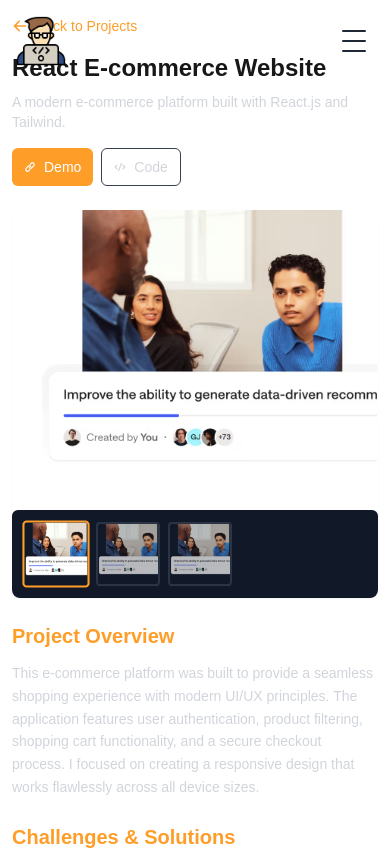
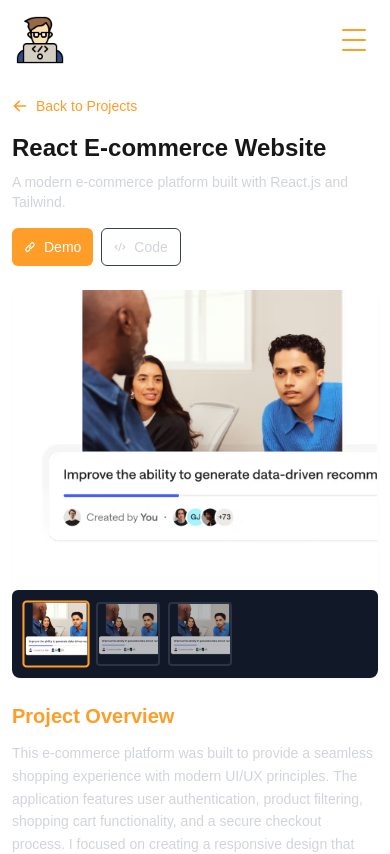
Before and after one commit to Adityo-dev/my-portfolio-2.0, a Next.js app: page /projects/1 in a window 390 px wide. Shown: the top 854 px of the page. Built offline with nearby package versions, Linux system fonts and the light colour scheme; a web font is replaced by a local one.

Commit message:
Add Home, About, Work, Services, contact responsive  90% [DONE]

```diff
--- a/src/app/page.js
+++ b/src/app/page.js
@@ -8,13 +8,13 @@ import Skills from "@/components/skills/Skills";
 
 export default function Home() {
   return (
-    <>
+    <main className="pt-16">
       <Hero />
       <AboutMe />
       <Skills />
       <FeatureWork />
       <Services />
       <ContactSection />
-    </>
+    </main>
   );
 }
--- a/src/app/projects/[id]/page.js
+++ b/src/app/projects/[id]/page.js
@@ -144,7 +144,7 @@ function ProjectDetails() {
   }
 
   return (
-    <section className="py-4 sm:py-8 lg:py-12 xl:py-16 2xl:py-20">
+    <section className="py-4 sm:py-8 lg:py-12 xl:py-16 2xl:py-20 pt-24">
       {/* Header */}
       <ProjectSinglePageHeader project={project} isMobile={isMobile} />
 
--- a/src/components/navigationBar/NavigationBar.js
+++ b/src/components/navigationBar/NavigationBar.js
@@ -48,7 +48,7 @@ function NavigationBar() {
             width={50}
             height={50}
             alt="Website Logo"
-            className="transition-transform duration-300 hover:scale-105"
+            className="transition-transform duration-300 hover:scale-105 w-12 h-12"
           />
         </Link>
 
@@ -58,10 +58,10 @@ function NavigationBar() {
             <li key={item.id} className="relative group">
               <Link
                 href={item.link}
-                className="text-gray-700 hover:text-blue-600 transition-colors duration-300 font-medium"
+                className=" hover:text-sunsetOrange transition-colors duration-300 font-medium"
               >
                 {item.name}
-                <span className="absolute bottom-0 left-0 w-0 h-0.5 bg-blue-600 transition-all duration-300 group-hover:w-full"></span>
+                <span className="absolute bottom-0 left-0 w-0 h-0.5 bg-sunsetOrange transition-all duration-300 group-hover:w-full"></span>
               </Link>
             </li>
           ))}
@@ -74,17 +74,17 @@ function NavigationBar() {
           aria-label="Toggle menu"
         >
           <span
-            className={`bg-gray-800 transition-all duration-300 ease-out h-0.5 w-6 rounded-sm ${
+            className={`bg-sunsetOrange transition-all duration-300 ease-out h-0.5 w-6 rounded-sm ${
               isOpen ? "rotate-45 translate-y-1" : "-translate-y-1"
             }`}
           ></span>
           <span
-            className={`bg-gray-800 transition-all duration-300 ease-out h-0.5 w-6 rounded-sm my-1 ${
+            className={`bg-sunsetOrange transition-all duration-300 ease-out h-0.5 w-6 rounded-sm my-1 ${
               isOpen ? "opacity-0" : "opacity-100"
             }`}
           ></span>
           <span
-            className={`bg-gray-800 transition-all duration-300 ease-out h-0.5 w-6 rounded-sm ${
+            className={`bg-sunsetOrange transition-all duration-300 ease-out h-0.5 w-6 rounded-sm ${
               isOpen ? "-rotate-45 -translate-y-1" : "translate-y-1"
             }`}
           ></span>
@@ -92,16 +92,16 @@ function NavigationBar() {
 
         {/* Mobile Navigation */}
         <div
-          className={`fixed md:hidden inset-0 bg-white z-40 transition-transform duration-300 ease-in-out ${
+          className={`fixed md:hidden inset-0 bg-[#111625] z-40 transition-transform duration-300 ease-in-out ${
             isOpen ? "translate-x-0" : "translate-x-full"
           }`}
         >
-          <ul className="flex flex-col items-center justify-center h-full space-y-10">
+          <ul className="flex flex-col items-center justify-center h-full space-y-6">
             {navBarData.map((item) => (
               <li key={item.id}>
                 <Link
                   href={item.link}
-                  className="text-2xl font-medium text-gray-800 hover:text-blue-600 transition-colors duration-300"
+                  className="text-2xl font-medium hover:text-sunsetOrange transition-colors duration-300"
                   onClick={handleLinkClick}
                 >
                   {item.name}
```
